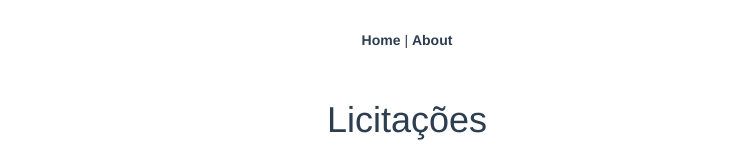
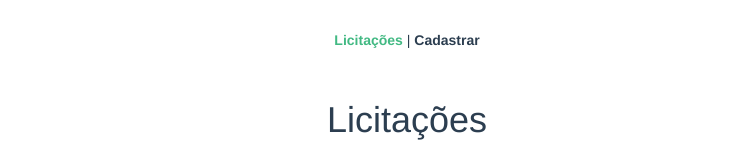
Before and after one commit to alexcssilva/Ibiz-Tech, a Vue app: page /licitation in a window 1280 px wide. Shown: the top 160 px of the page, without its empty margins (233-971 px from the left). Built offline with nearby package versions, Linux system fonts and the light colour scheme.

Commit message:
feat: :sparkles: Added routes /licitation and /licitation/form at the header

```diff
--- a/src/App.vue
+++ b/src/App.vue
@@ -1,32 +1,13 @@
 <template>
   <div id="app">
     <nav>
-      <router-link to="/">Home</router-link> |
-      <router-link to="/about">About</router-link>
+      <router-link to="/licitation">Licitações</router-link> |
+      <router-link to="/licitation/form">Cadastrar</router-link>
     </nav>
-    <router-view/>
+    <router-view />
   </div>
 </template>
 
 <style>
-#app {
-  font-family: Avenir, Helvetica, Arial, sans-serif;
-  -webkit-font-smoothing: antialiased;
-  -moz-osx-font-smoothing: grayscale;
-  text-align: center;
-  color: #2c3e50;
-}
 
-nav {
-  padding: 30px;
-}
-
-nav a {
-  font-weight: bold;
-  color: #2c3e50;
-}
-
-nav a.router-link-exact-active {
-  color: #42b983;
-}
 </style>
```
